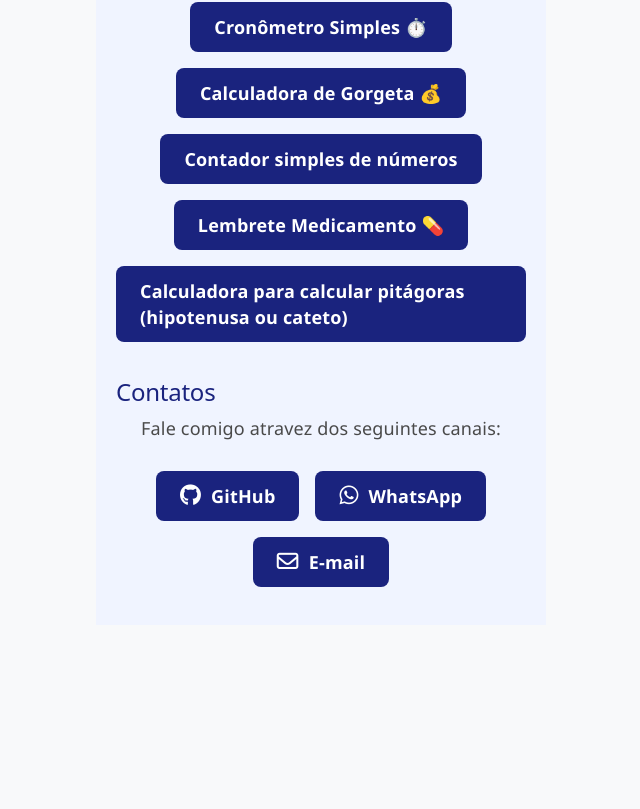
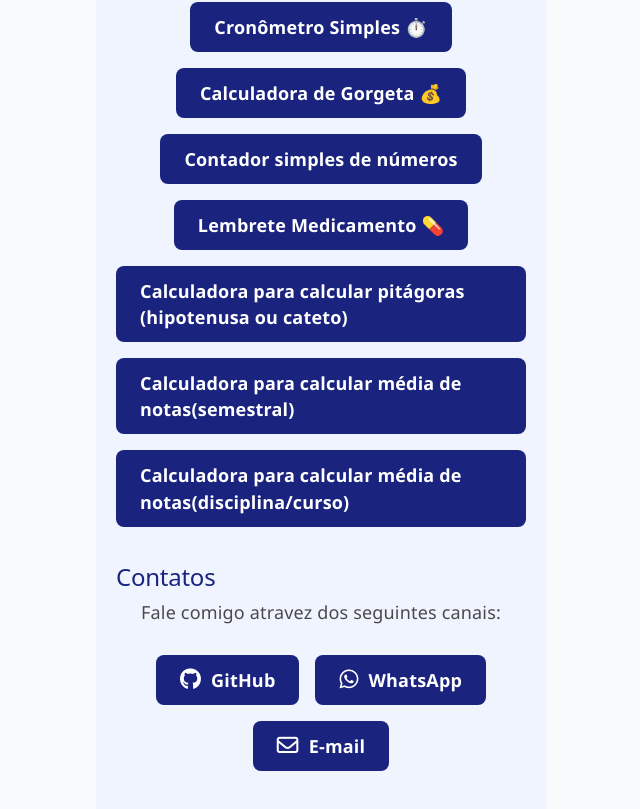
Before and after one commit to samylleribeiro/portifolio-react, a React (Vite) app: page / in a window 1280 px wide. Shown: the part 4994-5803 px from the top of the page, without its empty margins (319-959 px from the left). Before the commit the page ends 5619 px from the top, so only its background shows below. Built offline with nearby package versions, Linux system fonts and the light colour scheme.

Commit message:
adicionando calculadoras para médias de notas de alunos

```diff
--- a/src/App.jsx
+++ b/src/App.jsx
@@ -630,6 +630,24 @@ function App() {
                Calculadora para calcular pitágoras (hipotenusa ou cateto)
             </a>
           </li>
+          <li>
+           <a
+              href="https://samylleribeiro.github.io/media-escolar-semestral/"
+              target="_blank"
+              rel="noreferrer"
+            >
+               Calculadora para calcular média de notas(semestral)
+            </a>
+          </li>
+          <li>
+           <a
+              href="https://samylleribeiro.github.io/media-notasDisciplinaCurso/"
+              target="_blank"
+              rel="noreferrer"
+            >
+               Calculadora para calcular média de notas(disciplina/curso)
+            </a>
+          </li>
         </ul>
 
       </section>
```
